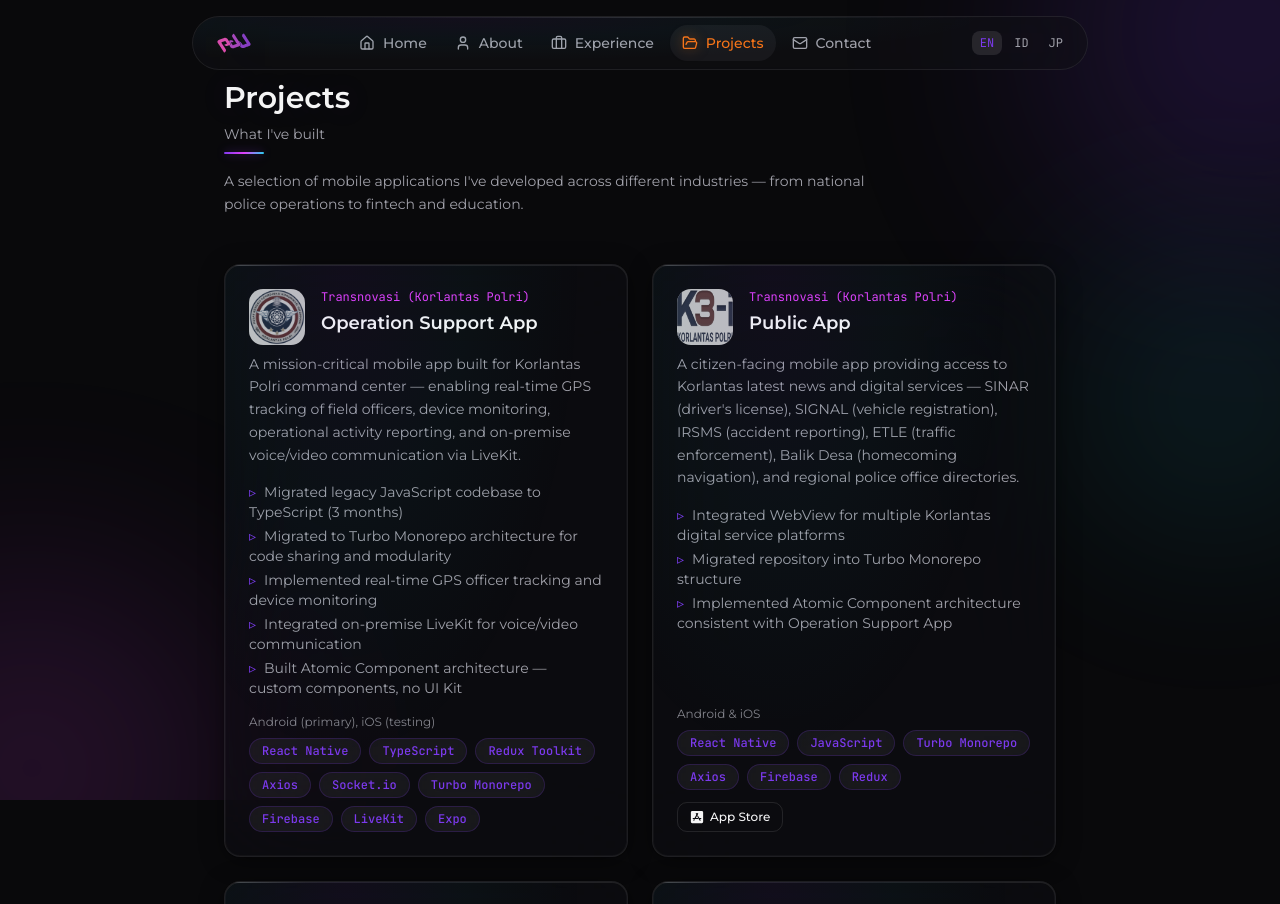
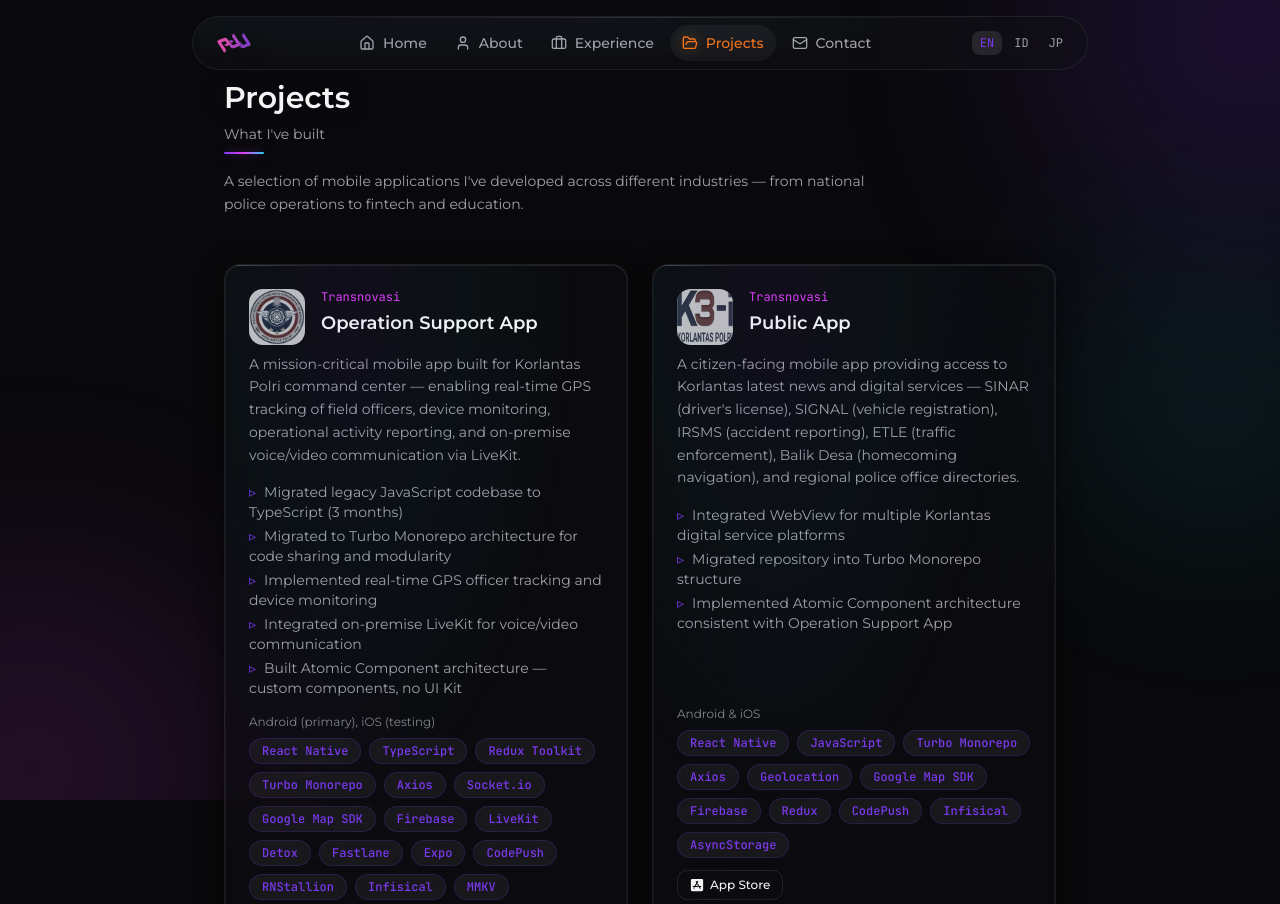
Before and after one commit to ajedkrap/dezza-dev, a Next.js app: page /en/projects in a window 1280 px wide. Shown: the top 904 px of the page. Built offline with nearby package versions, Linux system fonts and the light colour scheme; no server answers.

Commit message:
add tech stack

```diff
--- a/src/data/project.ts
+++ b/src/data/project.ts
@@ -29,8 +29,25 @@
   {
     key: "operationSupport",
     title: "Operation Support App",
-    company: "Transnovasi (Korlantas Polri)",
-    techStack: ["React Native", "TypeScript", "Redux Toolkit", "Axios", "Socket.io", "Turbo Monorepo", "Firebase", "LiveKit", "Expo"],
+    company: "Transnovasi",
+    techStack: [
+      "React Native",
+      "TypeScript",
+      "Redux Toolkit",
+      "Turbo Monorepo",
+      "Axios",
+      "Socket.io",
+      "Google Map SDK",
+      "Firebase",
+      "LiveKit",
+      "Detox",
+      "Fastlane",
+      "Expo",
+      "CodePush",
+      "RNStallion",
+      "Infisical",
+      "MMKV",
+    ],
     logo: "/app-logos/k3i_operation.png",
     logoBg: "#ffffff",
     logoSize: 72,
@@ -38,10 +55,23 @@
   {
     key: "publicApp",
     title: "Public App",
-    company: "Transnovasi (Korlantas Polri)",
-    techStack: ["React Native", "JavaScript", "Turbo Monorepo", "Axios", "Firebase", "Redux"],
+    company: "Transnovasi",
+    techStack: [
+      "React Native",
+      "JavaScript",
+      "Turbo Monorepo",
+      "Axios",
+      "Geolocation",
+      "Google Map SDK",
+      "Firebase",
+      "Redux",
+      "CodePush",
+      "Infisical",
+      "AsyncStorage",
+    ],
     links: {
-      appStore: "https://apps.apple.com/id/app/k3i-korlantas-polri/id1593426320",
+      appStore:
+        "https://apps.apple.com/id/app/k3i-korlantas-polri/id1593426320",
     },
     logo: "/app-logos/k3i_public.png",
     logoBg: "#ffffff",
@@ -51,9 +81,23 @@
     key: "pina",
     title: "PINA Wealth Management",
     company: "PINA",
-    techStack: ["React Native", "JavaScript", "OAuth", "Axios", "SSE", "Redux", "Firebase"],
+    techStack: [
+      "React Native",
+      "JavaScript",
+      "OAuth",
+      "Axios",
+      "SSE",
+      "Redux",
+      "Firebase",
+      "CodePush",
+      "Sentry",
+      "Segment",
+      "Lottie",
+      "AsyncStorage",
+    ],
     links: {
-      playStore: "https://play.google.com/store/apps/details?id=app.pina.id&hl=id",
+      playStore:
+        "https://play.google.com/store/apps/details?id=app.pina.id&hl=id",
       appStore: "https://apps.apple.com/id/app/pina/id1591615968",
     },
     logo: "/app-logos/pina.png",
@@ -64,7 +108,7 @@
     key: "tataskola",
     title: "Tataskola",
     company: "Tataskola (subsidiary of Pintek)",
-    techStack: ["React Native", "JavaScript", "Figma", "Redux"],
+    techStack: ["React Native", "JavaScript", "Axios", "Redux", "AsyncStorage"],
     logo: "/app-logos/tataskola.png",
     logoBg: "#d2e8f6",
   },
@@ -80,7 +124,14 @@
     key: "koop",
     title: "Koop",
     company: "PT. Teknologi Kupon Digital",
-    techStack: ["Java (Android)", "React Native", "JavaScript", "PHP", "Sentry", "Redux"],
+    techStack: [
+      "Java (Android)",
+      "React Native",
+      "JavaScript",
+      "PHP",
+      "Sentry",
+      "Redux",
+    ],
     logo: "/app-logos/koop.png",
     logoBg: "#ffffff",
   },
@@ -103,7 +154,8 @@
     logoSize: 60,
     framework: ["React Native", "JavaScript"],
     links: {
-      appStore: "https://apps.apple.com/id/app/k3i-korlantas-polri/id1593426320",
+      appStore:
+        "https://apps.apple.com/id/app/k3i-korlantas-polri/id1593426320",
     },
   },
   {
@@ -114,7 +166,8 @@
     logoSize: 28,
     framework: ["React Native", "JavaScript"],
     links: {
-      playStore: "https://play.google.com/store/apps/details?id=app.pina.id&hl=id",
+      playStore:
+        "https://play.google.com/store/apps/details?id=app.pina.id&hl=id",
       appStore: "https://apps.apple.com/id/app/pina/id1591615968",
     },
   },
```
